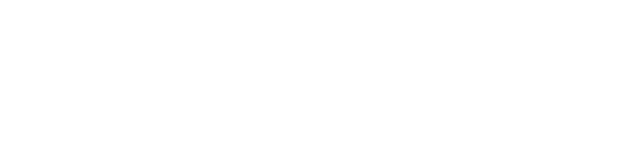
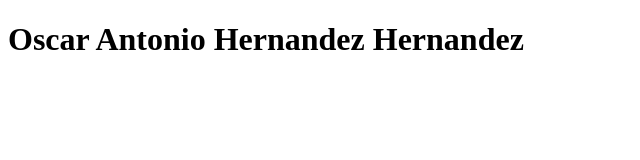
Before and after one commit to oscarh17/G1t-G1tbub, a plain HTML site: page index.html in a window 1280 px wide. Shown: the whole page, without its empty margins (0-640 px from the left). Drawn offline with Linux system fonts and the light colour scheme.

Commit message:
Se agrego el nombre del creador

```diff
--- a/index.html
+++ b/index.html
@@ -7,6 +7,6 @@
     <title>Document</title>
 </head>
 <body>
-
+    <h1>Oscar Antonio Hernandez Hernandez</h1>
 </body>
 </html>
```
